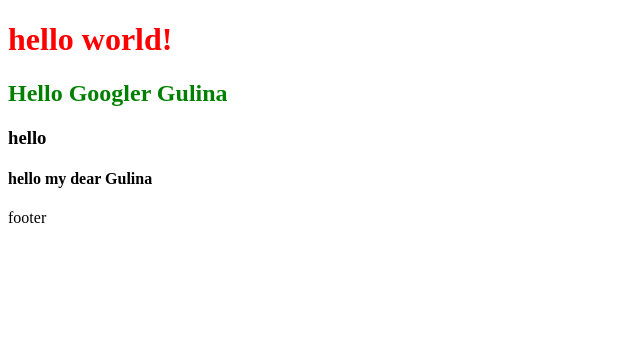
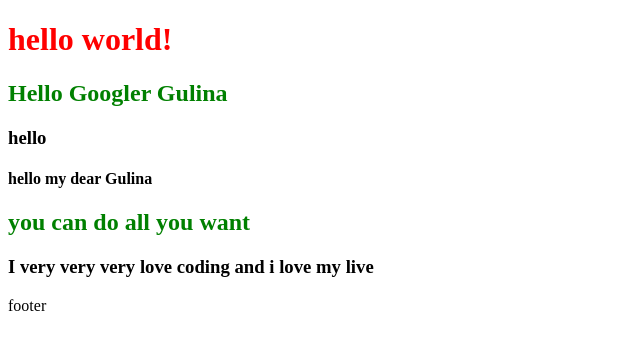
Before and after one commit to GulinaChukotaeva/myGitSite, a plain HTML site: page index.html in a window 1280 px wide. Shown: the whole page, without its empty margins (0-640 px from the left). Drawn offline with Linux system fonts and the light colour scheme.

Commit message:
add loveLive

```diff
--- a/index.html
+++ b/index.html
@@ -13,6 +13,8 @@
     <h3>hello</h3>
     <h4>hello my dear Gulina</h4>
 
+    <h2>you can do all you want</h2>
+    <h3>I very very very love coding and i love my live</h3>
     <footer>footer</footer>
 </body>
 </html>
```
